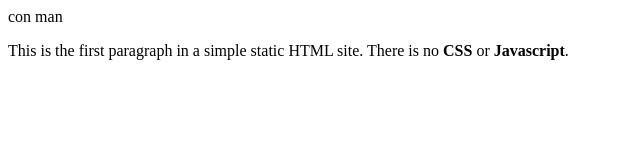
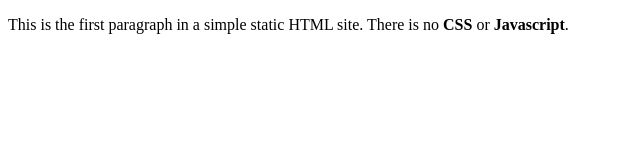
Before and after one commit to bigboy92/static, a plain HTML site: page index.html in a window 1280 px wide. Shown: the whole page, without its empty margins (0-640 px from the left). Drawn offline with Linux system fonts and the light colour scheme.

Commit message:
Fixed the linting issue

```diff
--- a/index.html
+++ b/index.html
@@ -4,7 +4,6 @@
         <title>Static HTML Site</title>
     </head>
     <body>
-        <div>con man</p>
         <p>This is the first paragraph in a simple static HTML site. There is no <strong>CSS</strong> or <strong>Javascript</strong>.</p>
     </body>
 </html>
```
